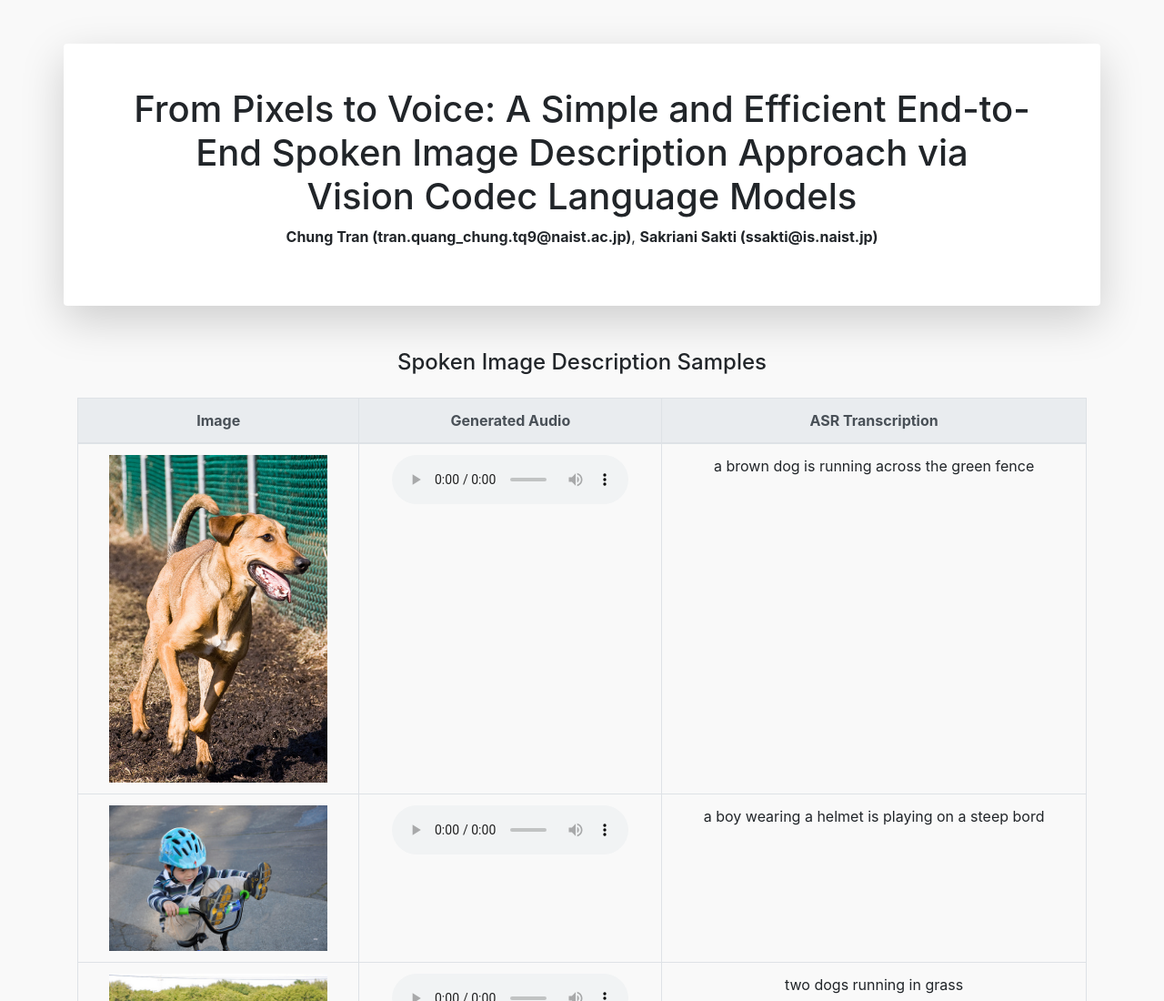
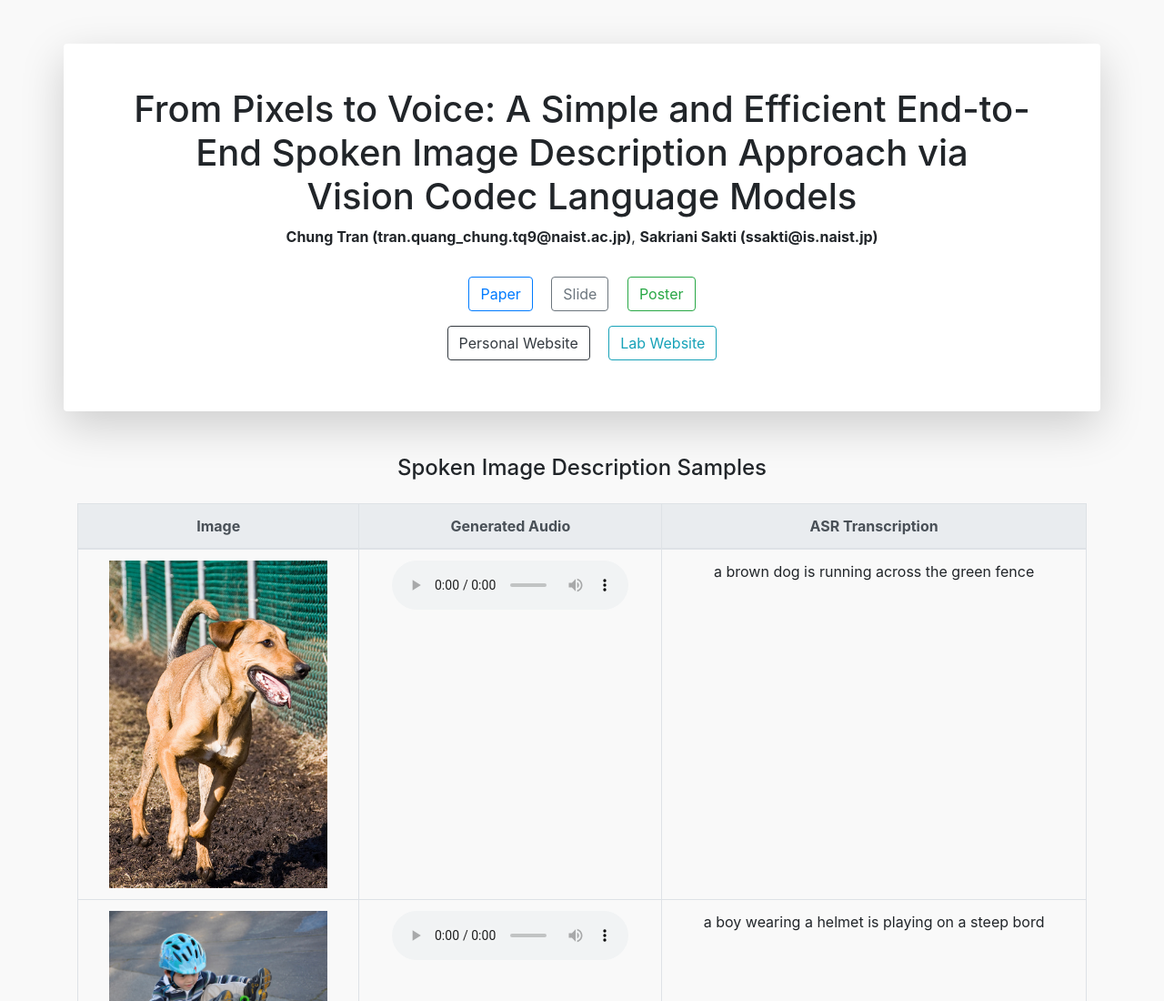
Before and after one commit to tranquangchung/ICASSP_2025, a plain HTML site: page index.html in a window 1280 px wide. Shown: the top 1100 px of the page at 91% size. Drawn offline with nearby package versions, Linux system fonts and the light colour scheme.

Commit message:
add paper

```diff
--- a/index.html
+++ b/index.html
@@ -9,12 +9,19 @@
 <body style="background-color: #f9f9f9;">
   <div class="container pt-5 mt-5 shadow-lg p-5 mb-5 bg-white rounded">
     <h1 class="text-center">
-      From Pixels to Voice: A Simple and Efficient End-to-End Spoken Image Description Approach via <br>
-      Vision Codec Language Models
+      From Pixels to Voice: A Simple and Efficient End-to-End Spoken Image Description Approach via <br> Vision Codec Language Models
     </h1>
     <p class="text-center">
       <b>Chung Tran (tran.quang_chung.tq9@naist.ac.jp)</b>, <b>Sakriani Sakti (ssakti@is.naist.jp)</b>
     </p>
+    <div class="text-center mt-4">
+      <a href="resources/Paper.pdf" class="btn btn-outline-primary m-2" target="_blank">Paper</a>
+      <a href="resources/Slide.pdf" class="btn btn-outline-secondary m-2" target="_blank">Slide</a>
+      <a href="resources/Poster.pdf" class="btn btn-outline-success m-2" target="_blank">Poster</a>
+      <br>
+      <a href="https://tranquangchung.github.io/" class="btn btn-outline-dark m-2" target="_blank">Personal Website</a>
+      <a href="https://hai-lab.naist.jp/" class="btn btn-outline-info m-2" target="_blank">Lab Website</a>
+    </div>
   </div>
 
   <div class="container">
@@ -29,7 +36,6 @@
           </tr>
         </thead>
         <tbody>
-          <!-- Repeat this block for each sample -->
           <tr>
             <td class="text-center"><img src="images/3364151356_eecd07a23e.jpg" style="width: 240px;"></td>
             <td class="text-center">
```
Also changed, not shown: 4 other files.
